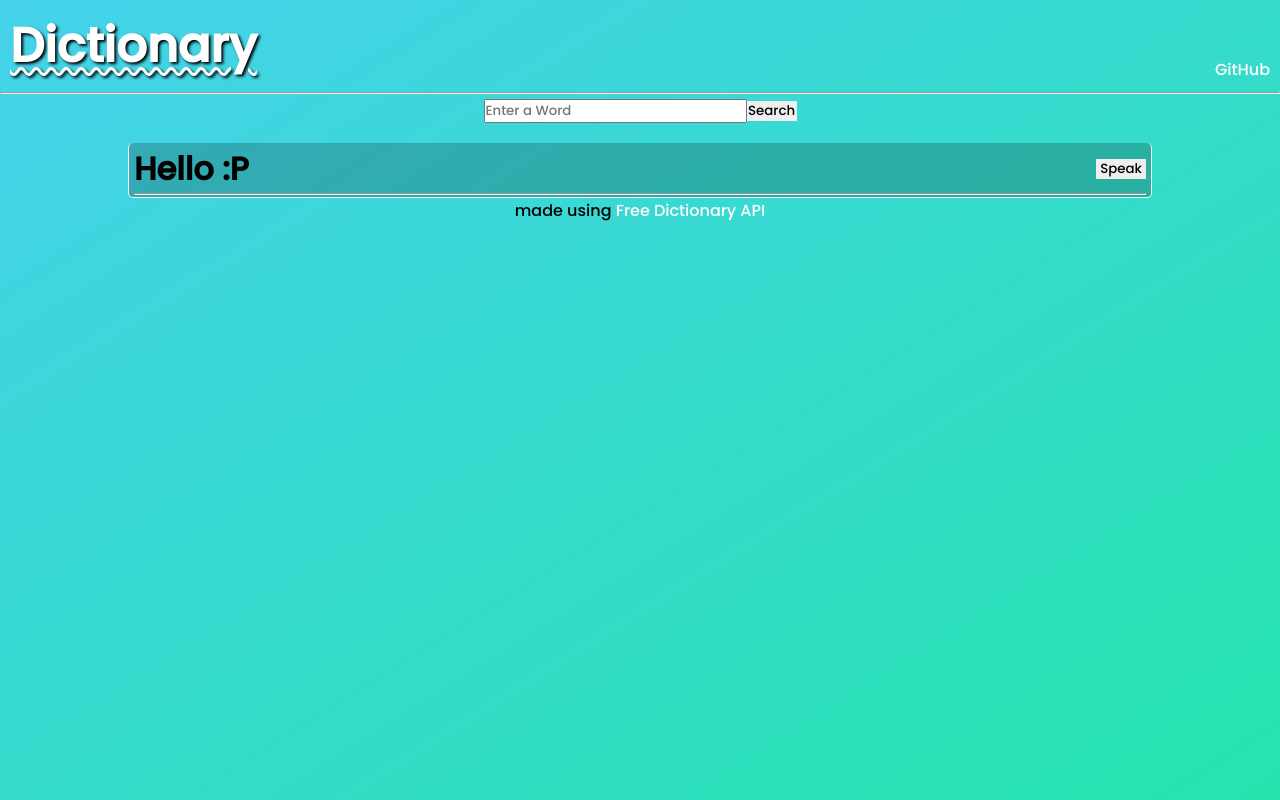
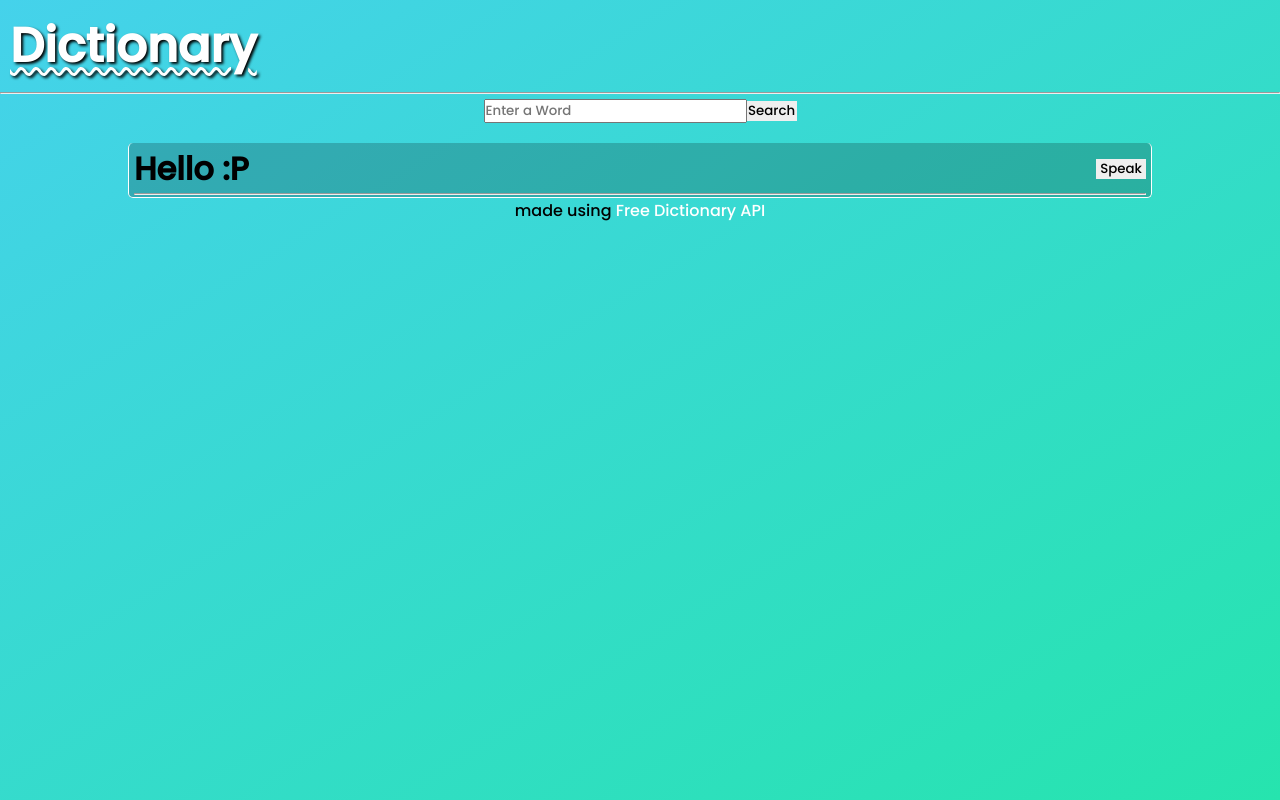
Before and after one commit to fluex4/Dictionary-Js, a plain HTML site: page index.html in a window 1280 px wide. Drawn offline with Linux system fonts and the light colour scheme.

Commit message:
removed github link

```diff
--- a/index.html
+++ b/index.html
@@ -9,7 +9,7 @@
 <body>
     <nav class="nav">
         <h1 class="title">Dictionary</h1>
-        <span class="github"><a href="https://github.com/fluex4">GitHub</a></span>
+<!--         <span class="github"><a href="https://github.com/fluex4">GitHub</a></span> -->
     </nav>
     <hr>
     <div class="bar">
```
